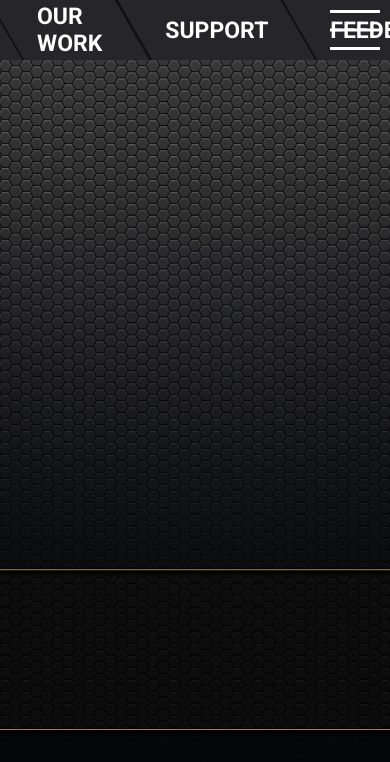
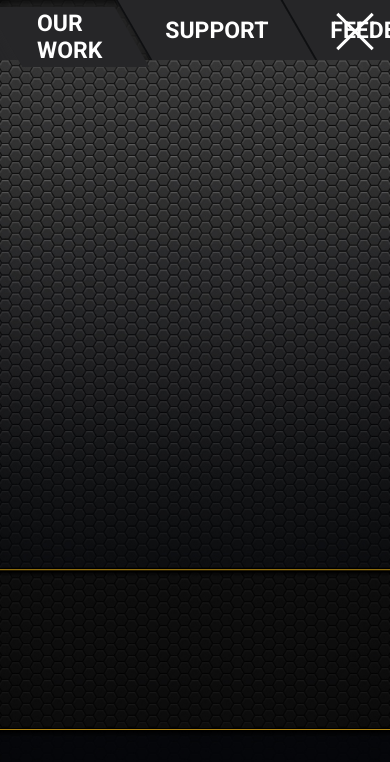
Before and after one commit to vpolyakov-blr/responsive-menu, a plain HTML site: page index.html in a window 390 px wide. Both pictures are taken after a click on the element 355 px from the left and 30 px from the top of the page. Drawn offline with Linux system fonts and the light colour scheme.

Commit message:
desktop version of the menu

```diff
--- a/index.html
+++ b/index.html
@@ -23,7 +23,7 @@
 			<p class="browsehappy">You are using an <strong>outdated</strong> browser. Please <a href="#">upgrade your browser</a> to improve your experience.</p>
 		<![endif]-->
 		<div class="main-screen">
-			<div class="main-screen__menu active">
+			<div class="main-screen__menu">
 				<nav>
 					<ul>
 						<li><a href="#">
--- a/js/main.js
+++ b/js/main.js
@@ -1,37 +1,20 @@
+
 window.addEventListener('DOMContentLoaded', function() {
 
 	'use strict';
 
 	let
+		burger = document.querySelector('.main-screen__burger'),
 		menu = document.querySelector('.main-screen__menu'),
-		logo = document.querySelector('.main-screen__logo');
+		drawingBurger = document.querySelector('.main-screen__drawing');
 
-	logo.addEventListener('click', function() {
 
-		menu.classList.toggle('active');
+		burger.addEventListener('click', () => {
+
+			menu.classList.toggle('active');
+			drawingBurger.classList.toggle('active');
+			burger.classList.toggle('active');
 
 	});
 
-
-	let
-		menuList = document.querySelectorAll('.main-screen__list'),
-		form = document.querySelector('.main-screen__form'),
-		closeForm = document.querySelector('.close-form');
-
-	menuList[2].addEventListener('click', function(event) {
-
-		form.classList.toggle('active');
-		menu.classList.remove('active');
-	});
-	closeForm.addEventListener('click', function() {
-		form.classList.remove('active');
-	});
-
-
-	[].forEach.call(menuList, function(item) {
-		item.addEventListener('click', function() {
-			console.log('Вы кликнули' + item);
-		});
-	});
-
 });
--- a/sass/blocks/_main-screen.scss
+++ b/sass/blocks/_main-screen.scss
@@ -45,6 +45,12 @@
             z-index: 1;
             transition: all .3s linear;
         }
+        &.active{
+            &::before,
+            &::after{
+                display: none;
+            }
+        }
     }
     &__drawing{
         width: 100%;
@@ -56,6 +62,7 @@
             background-color: white;
             top: 50%;
             transform: translateY(-50%);
+            transition: all .3s linear;
         }
         &::after,
         &::before{
@@ -64,12 +71,26 @@
             height: 3px;
             background-color: white;
             position: absolute;
+            transition: all .3s linear;
         }
         &::before{
             top: 0;
         }
         &::after{
             bottom: 0;
+        }
+        &.active{
+            &::before{
+                transform: rotate(45deg);
+                top: 50%;
+            }
+            &::after{
+                transform: rotate(-45deg);
+                top: 50%;
+            }
+            span{
+                display: none;
+            }
         }
     }
     &__menu{
```
Also changed, not shown: css/main.min.css.
